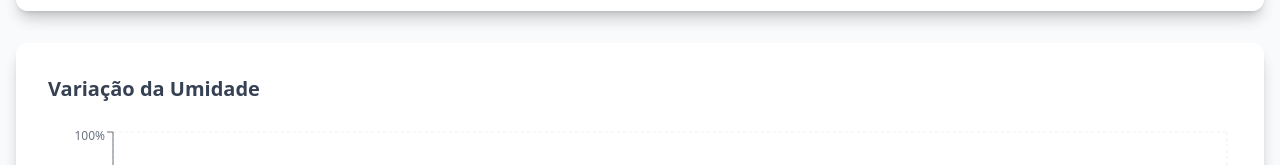
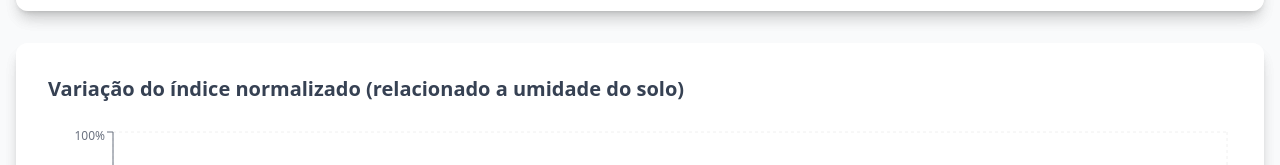
Before and after one commit to igcarvalhaes/monitoramento-umidade, a React (Vite) app: page / in a window 1280 px wide. Shown: the part 377-542 px from the top of the page. Built offline with nearby package versions, Linux system fonts and the light colour scheme; no server answers; the database is empty.

Commit message:
Update header text for humidity variation component

```diff
--- a/src/components/GraficoTotalUmidade.jsx
+++ b/src/components/GraficoTotalUmidade.jsx
@@ -20,7 +20,7 @@ export function GraficoTotalUmidade({ data }) {
   return (
     <div className="bg-white p-8 rounded-xl shadow-lg mt-8">
       <h3 className="text-xl font-semibold text-gray-700 mb-6">
-        Variação da Umidade
+        Variação do índice normalizado (relacionado a umidade do solo)
       </h3>
 
       <div className="h-96">
```
